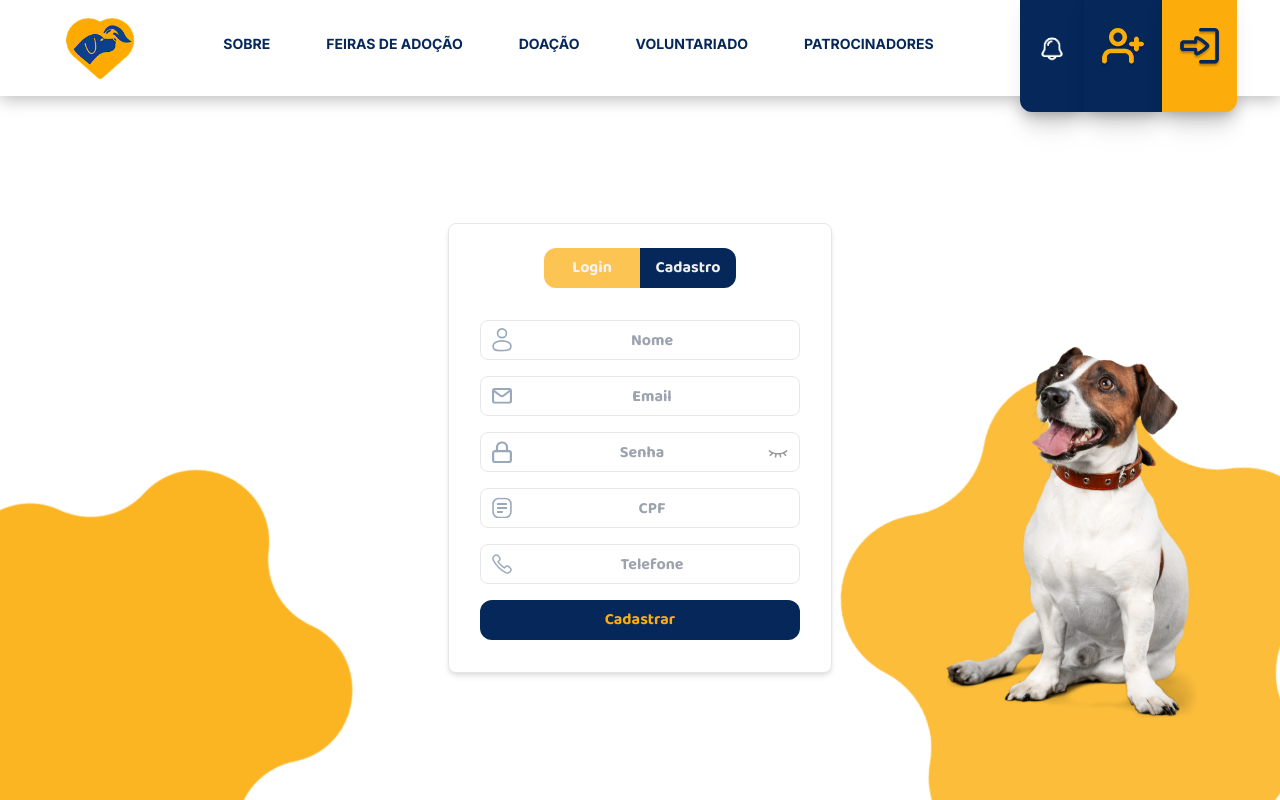
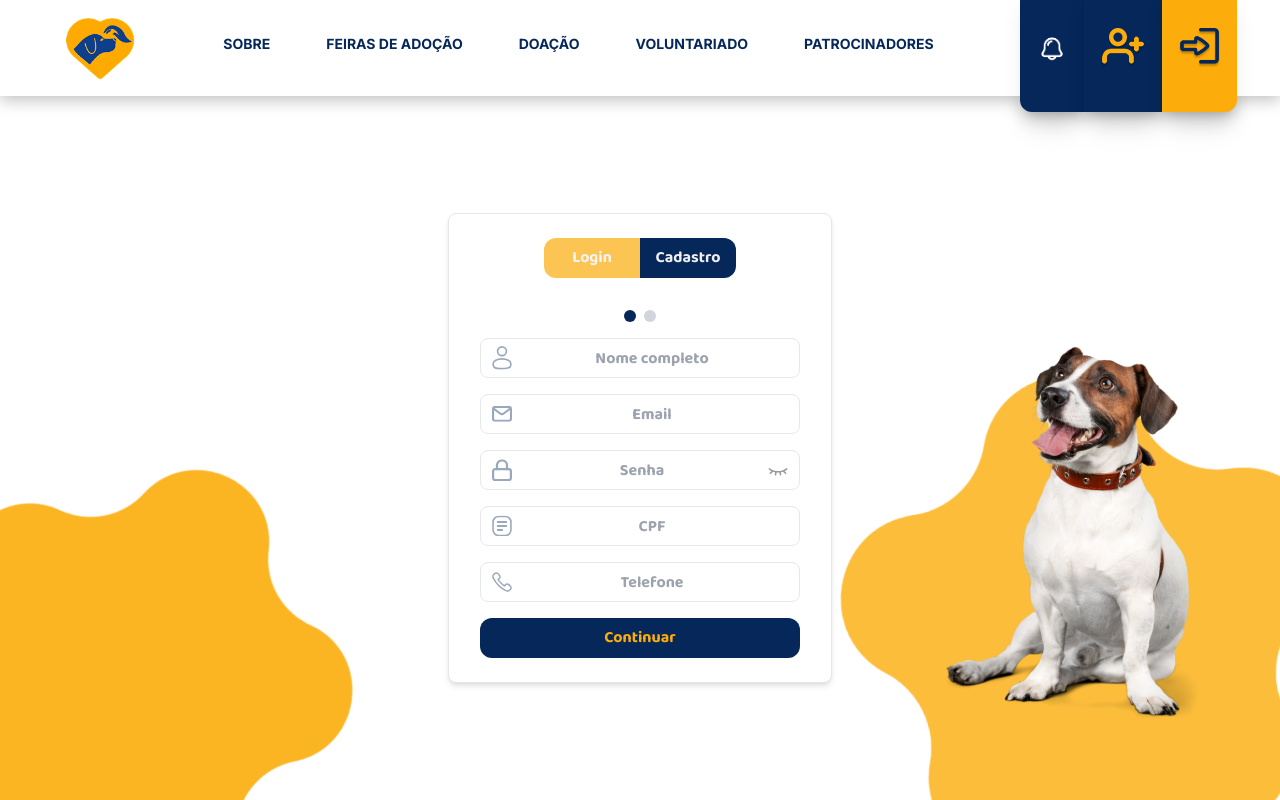
Before and after one commit to Projeto-Extensao-SPTech/front-end, a React (Vite) app: page /auth in a window 1280 px wide. Both pictures are taken after a click on the button "Cadastro". Built offline with nearby package versions, Linux system fonts and the light colour scheme.

Commit message:
arrumando cadastro

```diff
--- a/src/pages/Auth.jsx
+++ b/src/pages/Auth.jsx
@@ -7,22 +7,53 @@ export default function Auth() {
     const initialMode = searchParams.get('mode') || 'login';
 
     const [isLogin, setIsLogin] = useState(initialMode === 'login');
+    const [cadastroStep, setCadastroStep] = useState(1);
     const [eyeOpen, setEyeOpen] = useState(false);
-    const [formData, setFormData] = useState({ nome: '', email: '', senha: '', cpf: '', telefone: '' });
+    const [formData, setFormData] = useState({
+        nome: '',
+        email: '',
+        senha: '',
+        cpf: '',
+        telefone: '',
+        cep: '',
+        estado: '',
+        municipio: '',
+        rua: '',
+        numero: '',
+        complemento: ''
+    });
 
     useEffect(() => {
         setIsLogin(initialMode === 'login');
+        setCadastroStep(1);
     }, [initialMode]);
 
     const handleSubmit = (e) => {
         e.preventDefault();
-        console.log('Dados do formulário:', formData);
+        if (!isLogin && cadastroStep === 1) {
+            setCadastroStep(2);
+            return;
+        }
+        console.log('Dados do formulário completo:', formData);
         navigate('/');
     };
 
     const switchMode = (mode) => {
         setIsLogin(mode === 'login');
-        setFormData({ nome: '', email: '', senha: '', cpf: '', telefone: '' });
+        setCadastroStep(1);
+        setFormData({
+            nome: '',
+            email: '',
+            senha: '',
+            cpf: '',
+            telefone: '',
+            cep: '',
+            estado: '',
+            municipio: '',
+            rua: '',
+            numero: '',
+            complemento: ''
+        });
         navigate(`/auth?mode=${mode}`);
     };
 
@@ -50,20 +81,47 @@ export default function Auth() {
                         </button>
                     </div>
 
+                    {!isLogin && (
+                        <div className="flex justify-center mb-4 w-full">
+                            <div className="flex items-center space-x-2">
+                                <div className={`w-3 h-3 rounded-full ${cadastroStep === 1 ? 'bg-[#052759]' : 'bg-gray-300'}`}></div>
+                                <div className={`w-3 h-3 rounded-full ${cadastroStep === 2 ? 'bg-[#052759]' : 'bg-gray-300'}`}></div>
+                            </div>
+                        </div>
+                    )}
+
                     <form onSubmit={handleSubmit} className="w-full flex flex-col gap-4 items-center">
-                        {!isLogin && (
-                            <Input name="nome" placeholder="Nome" icon="/icons/user-icon.svg" value={formData.nome} onChange={handleInputChange} />
-                        )}
-                        <Input name="email" placeholder="Email" icon="/icons/email-icon.svg" type="email" value={formData.email} onChange={handleInputChange} />
-                        <PasswordInput name="senha" placeholder="Senha" value={formData.senha} onChange={handleInputChange} eyeOpen={eyeOpen} setEyeOpen={setEyeOpen} />
-                        {!isLogin && (
+
+                        {!isLogin && cadastroStep === 1 && (
                             <>
+                                <Input name="nome" placeholder="Nome completo" icon="/icons/user-icon.svg" value={formData.nome} onChange={handleInputChange} />
+                                <Input name="email" placeholder="Email" icon="/icons/email-icon.svg" type="email" value={formData.email} onChange={handleInputChange} />
+                                <PasswordInput name="senha" placeholder="Senha" value={formData.senha} onChange={handleInputChange} eyeOpen={eyeOpen} setEyeOpen={setEyeOpen} />
                                 <Input name="cpf" placeholder="CPF" icon="/icons/cpf-icon.svg" value={formData.cpf} onChange={handleInputChange} />
                                 <Input name="telefone" placeholder="Telefone" icon="/icons/phone-icon.svg" value={formData.telefone} onChange={handleInputChange} />
                             </>
                         )}
+
+                        {!isLogin && cadastroStep === 2 && (
+                            <>
+                                <Input name="cep" placeholder="CEP" value={formData.cep} onChange={handleInputChange} />
+                                <Input name="estado" placeholder="Estado" value={formData.estado} onChange={handleInputChange} />
+                                <Input name="municipio" placeholder="Município" value={formData.municipio} onChange={handleInputChange} />
+                                <Input name="rua" placeholder="Rua" value={formData.rua} onChange={handleInputChange} />
+                                <Input name="numero" placeholder="Número" value={formData.numero} onChange={handleInputChange} />
+                                <Input name="complemento" placeholder="Complemento" value={formData.complemento} onChange={handleInputChange} />
+                            </>
+                        )}
+
+                        {isLogin && (
+                            <>
+                                <Input name="email" placeholder="Email" icon="/icons/email-icon.svg" type="email" value={formData.email} onChange={handleInputChange} />
+                                <PasswordInput name="senha" placeholder="Senha" value={formData.senha} onChange={handleInputChange} eyeOpen={eyeOpen} setEyeOpen={setEyeOpen} />
+                            </>
+                        )}
+
                         <button type="submit" className="w-full max-w-xs h-10 bg-[#052759] text-[#FCAD0B] rounded-xl hover:text-[#052759] hover:bg-[#FCAD0B] transition font-bold">
-                            {isLogin ? "Entrar" : "Cadastrar"}
+                            {isLogin ? "Entrar" : cadastroStep === 1 ? "Continuar" : "Finalizar Cadastro"}
                         </button>
                     </form>
 
@@ -81,12 +139,12 @@ export default function Auth() {
 function Input({ name, placeholder, icon, value, onChange, type = "text" }) {
     return (
         <div className="relative w-full max-w-xs">
-            <img src={icon} alt="icon" className="absolute left-3 top-1/2 -translate-y-1/2 w-5 opacity-40" />
+            {icon && <img src={icon} alt="icon" className="absolute left-3 top-1/2 -translate-y-1/2 w-5 opacity-40" />}
             <input
                 type={type}
                 name={name}
                 placeholder={placeholder}
-                className="w-full h-10 py-2 pl-10 pr-4 border rounded-lg text-base text-center text-black"
+                className={`w-full h-10 py-2 border rounded-lg text-base text-center text-black ${icon ? 'pl-10 pr-4' : 'px-4'}`}
                 value={value}
                 onChange={onChange}
                 required
```
